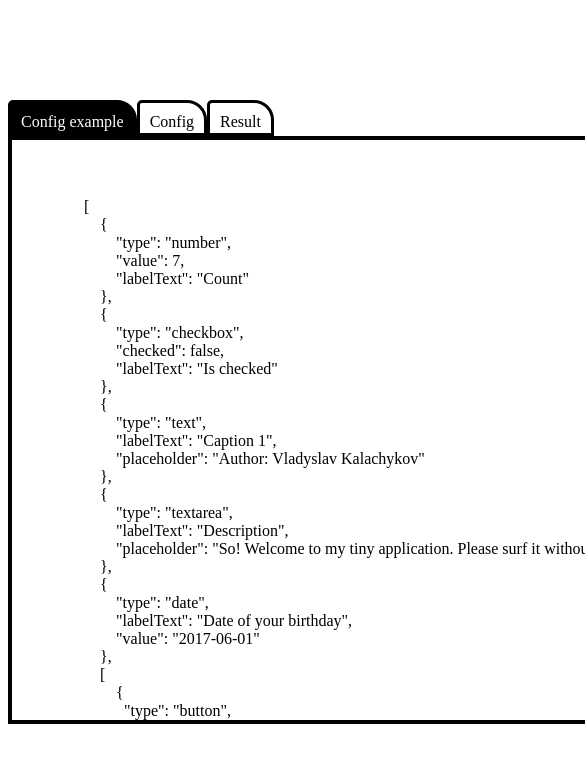
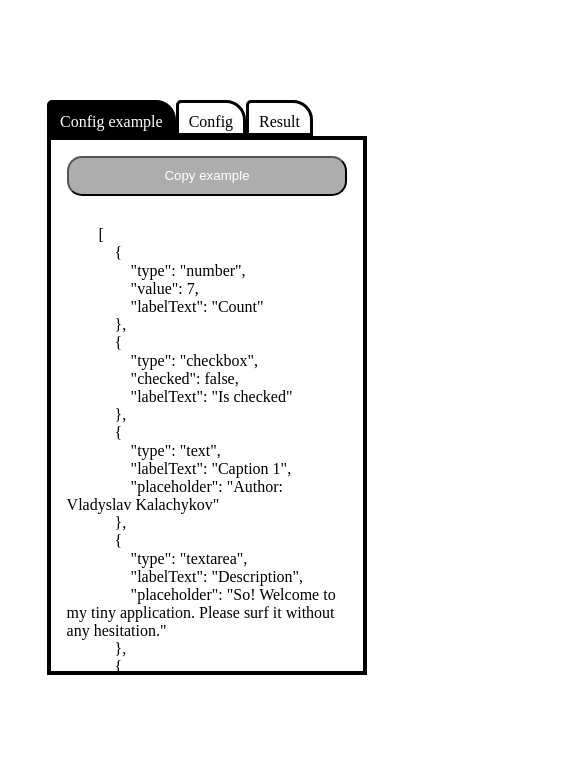
Before and after one commit to Vladiusha/accum, a React (Create React App) app in the folder testukol/: page / in a window 390 px wide. Shown: the top 762 px of the page, 585 px wide, since content can reach past the window. Built offline with nearby package versions, Linux system fonts and the light colour scheme.

Commit message:
Changed styles of buttons for mobile version

```diff
--- a/testukol/src/App.css
+++ b/testukol/src/App.css
@@ -5,12 +5,12 @@
 }
 
 #pageWrapper {
-  width: 800px;
+  width: 80%;
   margin: 100px auto;
 }
 
 #workspace {
-  width: 800px;
+  width: 100%;
 
   border: 4px solid black;
 }
--- a/testukol/src/components/button/Button.js
+++ b/testukol/src/components/button/Button.js
@@ -5,9 +5,9 @@ import classNames from "classnames"
 const Button = (props) => {
 
     return (
-        <div className={classNames(styles.customButton, props.styleClass)} onClick={props.onClick}>
+        <button className={classNames(styles.customButton, styles.customButtonSize, props.styleClass)} onClick={props.onClick}>
             {props.title}
-        </div>
+        </button>
     )
 }
 
--- a/testukol/src/components/button/Button.module.css
+++ b/testukol/src/components/button/Button.module.css
@@ -2,8 +2,7 @@
     text-align: center;
     padding: 10px;
     display: inline-block;
-    height: 20px;
-    min-width: 70px;
+    height: 40px;
 
     background-color: #adadad;
     color: white;
@@ -12,14 +11,30 @@
     cursor: pointer;
 }
 
+@media screen and (max-width: 1000px){
+    .customButtonSize {
+        width: 100%;
+    }
+
+    .configExampleButton {
+        margin-bottom: 30px;
+    }
+}
+
+@media screen and (min-width: 1000px){
+    .configExampleButton {
+        right: 10px;
+        top: 0;
+        position: absolute;
+    }
+}
+
+.customButtonSize {
+    min-width: 70px;
+}
+
 .configButtonApply {
     position: absolute;
     bottom: 0;
     right: 0;
 }
-
-.configExampleButton {
-    right: 10px;
-    top: 0;
-    position: absolute;
-}
--- a/testukol/src/components/fields/InputField.js
+++ b/testukol/src/components/fields/InputField.js
@@ -10,6 +10,7 @@ const InputField = (props) => {
             <div className={styles.label}>{props.label}</div>
             <div className={styles.value}>
                 <input className={styles.valueField}
+                       // type={undefined}
                        type={props.type}
                        value={value}
                        onChange={e => setValue(e.target.value)}
--- a/testukol/src/components/fields/TextareaField.js
+++ b/testukol/src/components/fields/TextareaField.js
@@ -5,18 +5,17 @@ import classNames from "classnames";
 const TextareaField = (props) => {
     const [value, setValue] = useState(props.value)
 
-    return (
-        <div className={classNames(styles.field, styles.textareaHeight)}>
-            <div className={styles.label}>{props.label}</div>
-            <div className={styles.textareaValue}>
+    return (<div className={classNames(styles.field, styles.textareaHeight)}>
+        <div className={styles.label}>{props.label}</div>
+        <div className={styles.textareaValue}>
                 <textarea className={styles.textareaValueField}
-                       value={value}
-                       onChange={e => setValue(e.target.value)}
-                       placeholder={props.placeholder}
-                ></textarea>
-            </div>
+                          value={value}
+                          onChange={e => setValue(e.target.value)}
+                          placeholder={props.placeholder}>
+
+                </textarea>
         </div>
-    )
+    </div>)
 }
 
 export default TextareaField;
--- a/testukol/src/components/pages/ConfigExamplePage.js
+++ b/testukol/src/components/pages/ConfigExamplePage.js
@@ -20,8 +20,8 @@ const ConfigExamplePage = () => {
     return (
         <div id='configExamplePage'>
             <div id='configExampleText'>
-                {exampleConfigText}
                 <Button title='Copy example' styleClass={buttonStyles.configExampleButton} onClick={copyText}/>
+                <span id='exampleConfigText'>{exampleConfigText}</span>
             </div>
         </div>
     )
```
